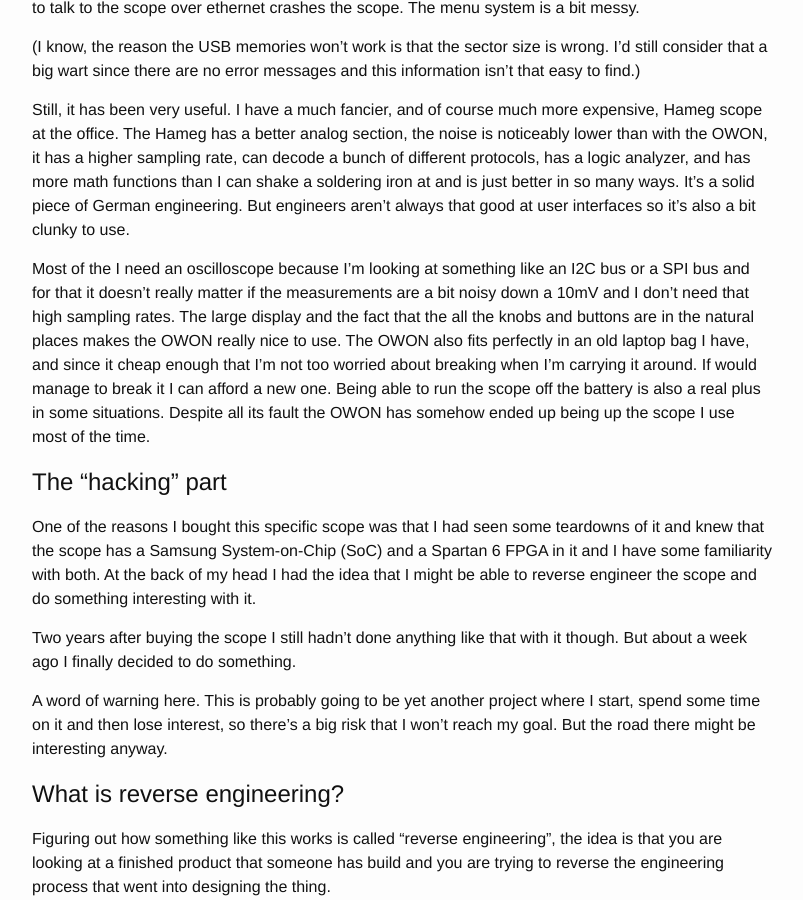
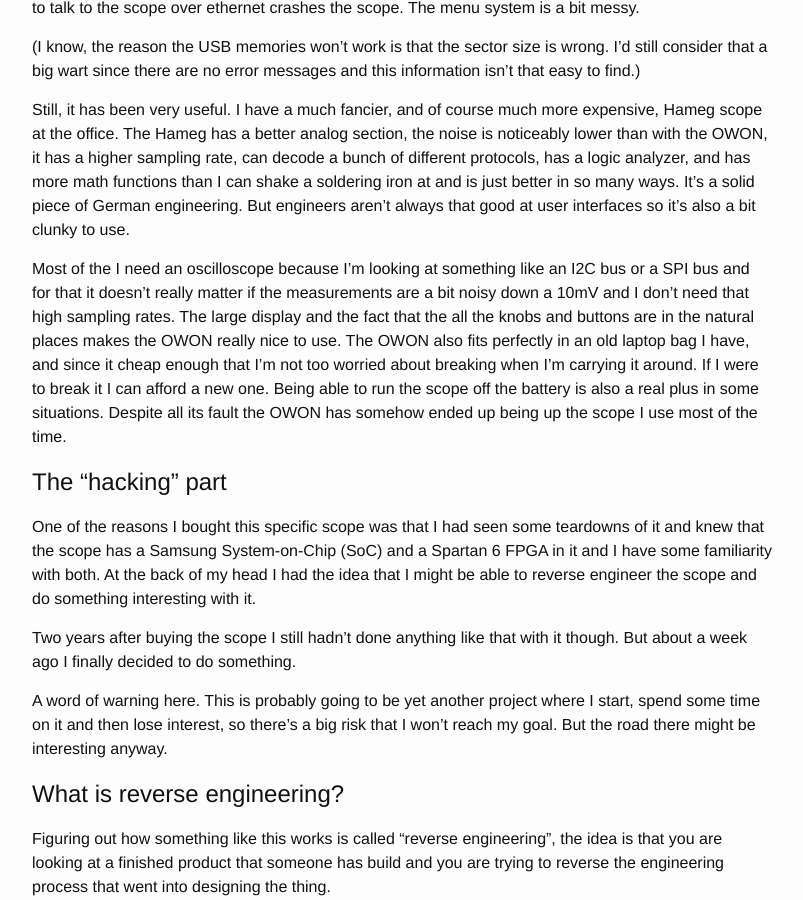
Before and after one commit to wingel/wingel.github.io, a Jekyll site: the page built from _posts/2016-05-01-sds7102-hacking.md, in a window 1280 px wide and 900 px high, scrolled down 918 px. Shown: the whole window, without its empty margins (238-1041 px from the left). Built offline with Jekyll 4.4.1, drawn with Linux system fonts in a browser that asks for light colours.

Commit message:
More grammar

```diff
--- a/_posts/2016-05-01-sds7102-hacking.md
+++ b/_posts/2016-05-01-sds7102-hacking.md
@@ -41,10 +41,10 @@
 knobs and buttons are in the natural places makes the OWON really nice
 to use.  The OWON also fits perfectly in an old laptop bag I have, and
 since it cheap enough that I'm not too worried about breaking when I'm
-carrying it around.  If would manage to break it I can afford a new
-one.  Being able to run the scope off the battery is also a real plus
-in some situations.  Despite all its fault the OWON has somehow ended
-up being up the scope I use most of the time.
+carrying it around.  If I were to break it I can afford a new one.
+Being able to run the scope off the battery is also a real plus in
+some situations.  Despite all its fault the OWON has somehow ended up
+being up the scope I use most of the time.
 
 The "hacking" part
 ==================
```
